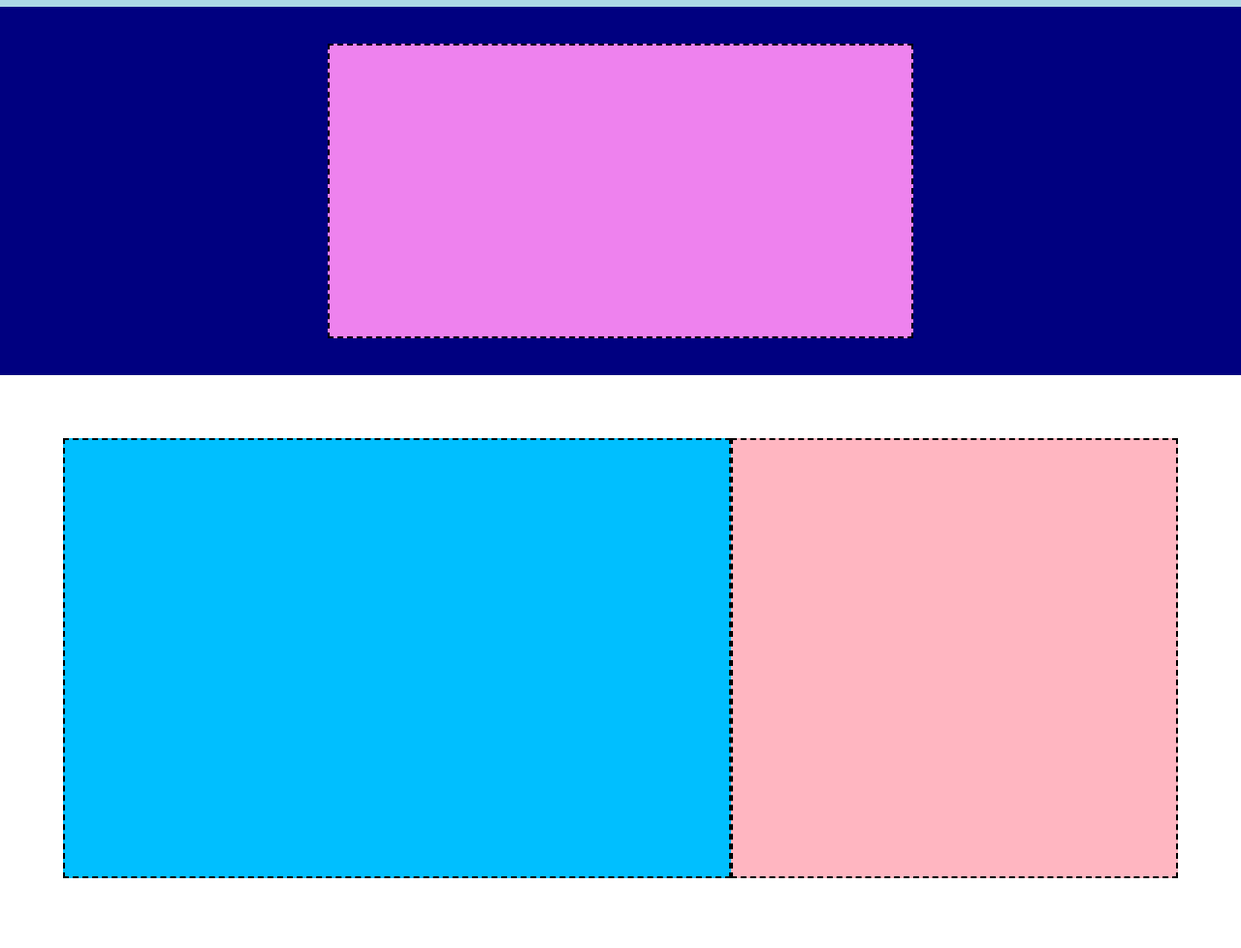
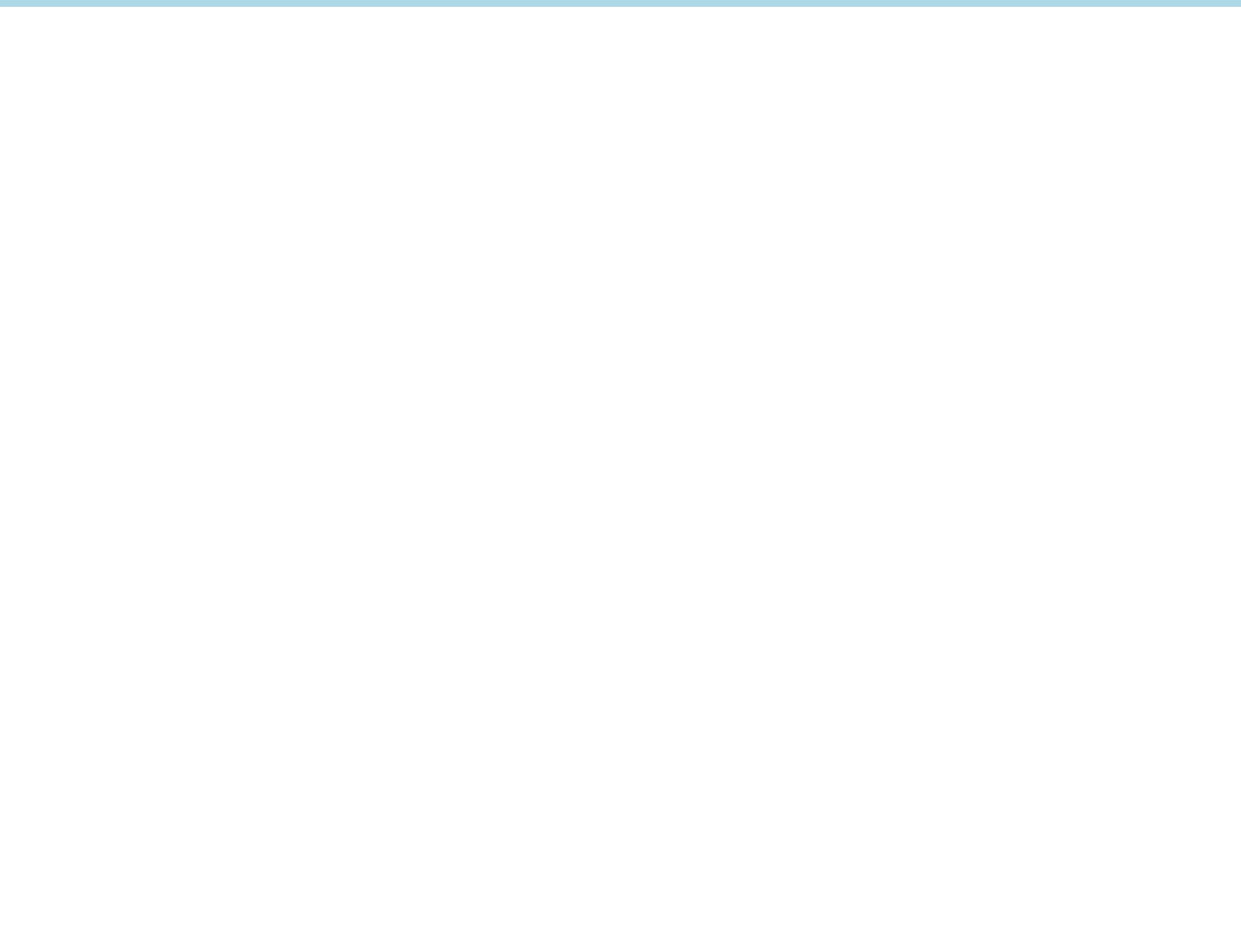
Before and after one commit to matteo-cota/htmlcss-struttura-discord, a plain HTML site: page index.html in a window 1280 px wide. Shown: the part 41-1019 px from the top of the page at 97% size. After the commit the page ends 800 px from the top, so only its background shows below. Drawn offline with Linux system fonts and the light colour scheme.

```diff
--- a/css/style.css
+++ b/css/style.css
@@ -27,65 +27,3 @@
     justify-content: center;
     border: 2px dashed black;
 }
-
-.main-banner {
-    background-color: navy;
-    display: flex;
-    justify-content: center;
-    align-items: center;
-    height: 300px;
-    padding: 40px;
-}
-
-
-.main-banner div {
-    background-color: violet;
-    width: 50%;
-    height: 100%;
-    border: 2px dashed black;
-
-}
-
-.content {
-    display: flex;
-    flex-direction: column;
-    gap: 10px;
-}
-
-.content-row {
-    display: flex;
-    justify-content: space-between;
-    padding: 65px;
-}
-
-.content-row div {
-    height: 450px;
-    border: 2px dashed black;
-}
-
-.content-row div:first-child {
-    background-color: deepskyblue;
-    width: 60%;
-}
-
-.content-row div:last-child {
-    background-color: lightpink;
-    width: 40%;
-}
-
-.gray-background {
-    background-color: lightgray;
-    display: flex;
-    flex-direction: row-reverse;
-}
-}
-
-.large-content {
-    display: flex;
-    justify-content: center;
-    align-items: center;
-    height: 200px;
-    background-color: green;
-    border: 2px dashed black;
-    /* Add the dashed border */
-}
--- a/index.html
+++ b/index.html
@@ -7,9 +7,6 @@
     <title>Layout</title>
     <link rel="stylesheet" href="css/style.css">
 </head>
-
-<body>
-
 <header class="header">
     <div class="logo">Logo</div>
     <nav class="nav-links">
@@ -22,32 +19,4 @@
     <div class="login">Login</div>
 </header>
 
-    <main>
-        <section class="main-banner">
-            <div></div>
-        </section>
-
-        <div class="content">
-            <div class="content-row">
-                <div></div>
-                <div></div>
-            </div>
-            <div class="content-row gray-background">
-                <div></div>
-                <div></div>
-            </div>
-            <div class="content-row">
-                <div></div>
-                <div></div>
-            </div>
-            <div class="large-content">
-                <div></div>
-            </div>
-        </div>
-    </main>
-
-
-
-</body>
-
-</html>
+<body>
```
Lines whose indentation alone changed are shown as unchanged.
